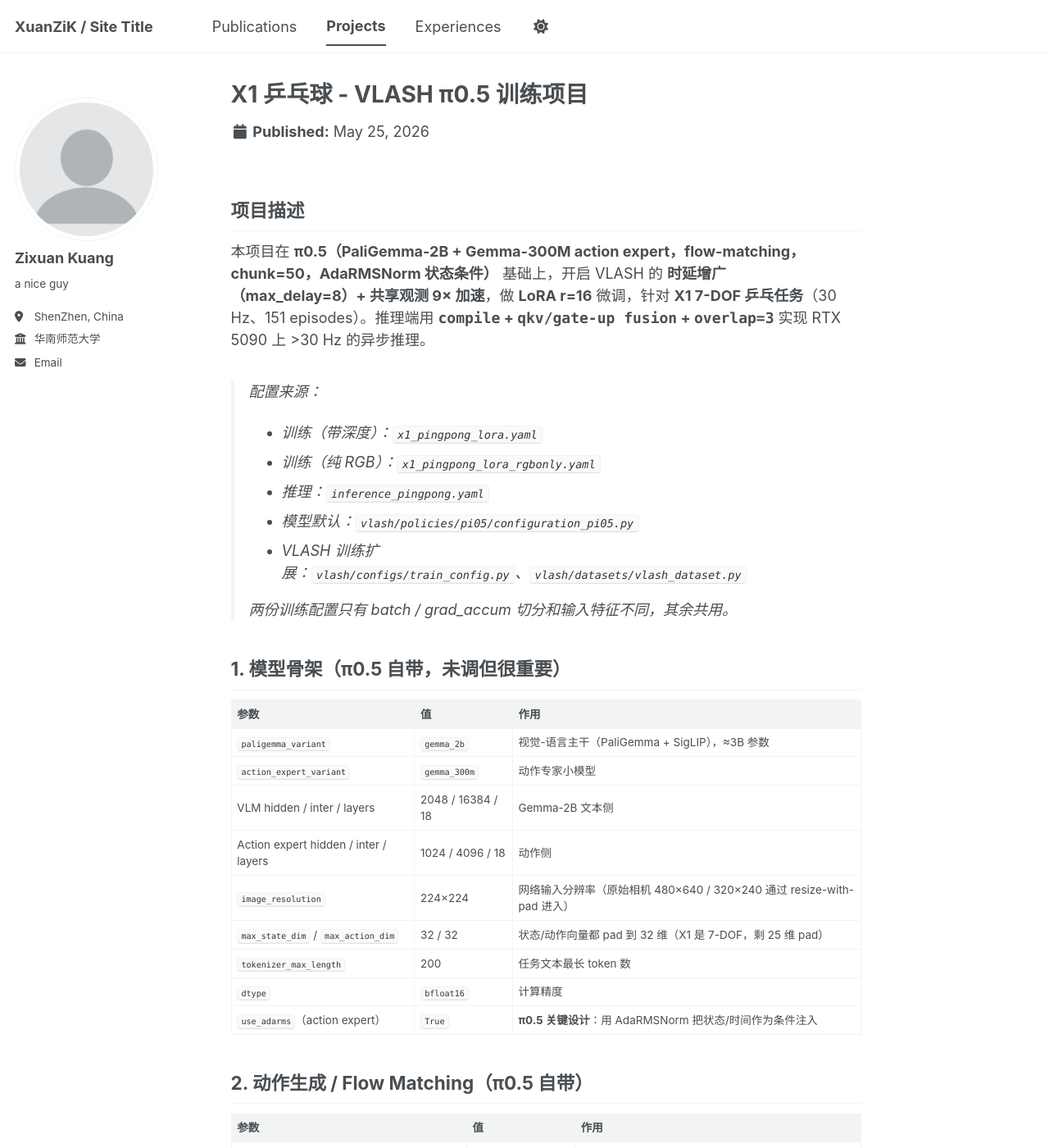
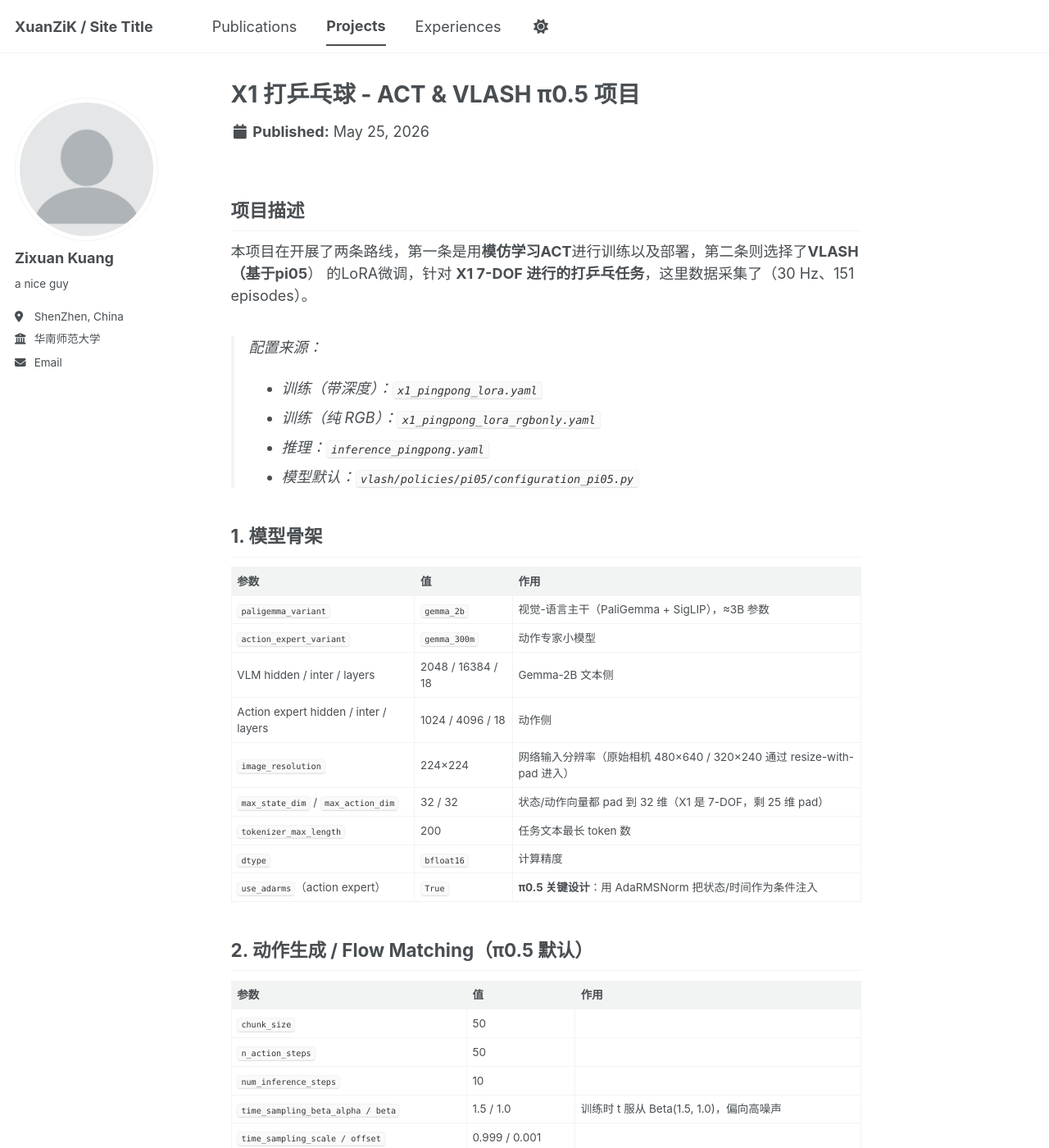
Before and after one commit to XuanZiK/XuanZiK.github.io, a Jekyll site: the page built from _projects/project-2.md, in a window 1280 px wide and 1400 px high. Shown: the whole window at 82% size. Built offline with Jekyll 4.4.1, drawn with Linux system fonts in a browser that asks for light colours; a script bundle is joined from its source files by our own code; library files that are not in the unit come from our copies; some of the changed text lies outside the part shown.

Commit message:
Update pingpong project page with ACT and VLASH dual-track description
Co-Authored-By: Claude Opus 4.7 <noreply@anthropic.com>

```diff
--- a/_projects/project-2.md
+++ b/_projects/project-2.md
@@ -1,23 +1,19 @@
 ---
-title: "X1 乒乓球 - VLASH π0.5 训练项目"
-excerpt: "基于 π0.5 (PaliGemma-2B + Gemma-300M) 的 VLA 模型乒乓球训练项目，结合 VLASH 时延增广与共享观测加速，LoRA 微调适配 X1 7-DOF 机械臂。<br/>"
+title: "X1 打乒乓球 - ACT & VLASH π0.5 项目"
 collection: projects
 ---
 
 ## 项目描述
 
-本项目在 **π0.5（PaliGemma-2B + Gemma-300M action expert，flow-matching，chunk=50，AdaRMSNorm 状态条件）** 基础上，开启 VLASH 的 **时延增广（max_delay=8）+ 共享观测 9× 加速**，做 **LoRA r=16** 微调，针对 **X1 7-DOF 乒乓任务**（30 Hz、151 episodes）。推理端用 **`compile` + `qkv/gate-up fusion` + `overlap=3`** 实现 RTX 5090 上 >30 Hz 的异步推理。
+本项目在开展了两条路线，第一条是用**模仿学习ACT**进行训练以及部署，第二条则选择了**VLASH（基于pi05**） 的LoRA微调，针对 **X1 7-DOF 进行的打乒乓任务**，这里数据采集了（30 Hz、151 episodes）。
 
 > 配置来源：
 > - 训练（带深度）：`x1_pingpong_lora.yaml`
 > - 训练（纯 RGB）：`x1_pingpong_lora_rgbonly.yaml`
 > - 推理：`inference_pingpong.yaml`
 > - 模型默认：`vlash/policies/pi05/configuration_pi05.py`
-> - VLASH 训练扩展：`vlash/configs/train_config.py`、`vlash/datasets/vlash_dataset.py`
->
-> 两份训练配置只有 batch / grad_accum 切分和输入特征不同，其余共用。
 
-## 1. 模型骨架（π0.5 自带，未调但很重要）
+## 1. 模型骨架
 
 | 参数 | 值 | 作用 |
 |---|---|---|
@@ -31,28 +27,27 @@ collection: projects
 | `dtype` | `bfloat16` | 计算精度 |
 | `use_adarms`（action expert） | `True` | **π0.5 关键设计**：用 AdaRMSNorm 把状态/时间作为条件注入 |
 
-## 2. 动作生成 / Flow Matching（π0.5 自带）
+## 2. 动作生成 / Flow Matching（π0.5 默认）
 
 | 参数 | 值 | 作用 |
 |---|---|---|
-| `chunk_size` | 50 | 一次预测 50 步动作 |
-| `n_action_steps` | 50 | 每次推理后执行多少步再重新 infer |
-| `num_inference_steps` | 10 | Flow matching 去噪步数 |
+| `chunk_size` | 50 |
+| `n_action_steps` | 50 |
+| `num_inference_steps` | 10 |
 | `time_sampling_beta_alpha / beta` | 1.5 / 1.0 | 训练时 t 服从 Beta(1.5, 1.0)，偏向高噪声 |
-| `time_sampling_scale / offset` | 0.999 / 0.001 | t ∈ [0.001, 1.0]，避免端点奇异 |
-| `min_period / max_period` | 4e-3 / 4.0 | 时间正弦嵌入周期范围 |
+| `time_sampling_scale / offset` | 0.999 / 0.001 |
+| `min_period / max_period` | 4e-3 / 4.0 |
 
-## 3. 任务输入定制（**调过**）
+## 3. 任务输入定制
 
 | 参数 | 值 | 含义 |
 |---|---|---|
 | `policy.type` | `pi05` | |
-| `pretrained_path` | `/mnt/data/pi05_base` | 走本地权重，不联网 |
+| `pretrained_path` | `/mnt/data/pi05_base` |
 | `state_cond` | `true` | **打开 π0.5 的状态条件 AdaRMSNorm**，作者说"显著提升稳定性"，对乒乓这种状态敏感任务尤其重要 |
 | `empty_cameras` | `2` | 补 2 个空相机占位（left_wrist + right_wrist），与 pi05_base 预训练数据布局对齐，避免分布漂移 |
 | `dataset.repo_id / root` | `local/x1_pingpong` / `/mnt/workspace/data/20260226` | LeRobot v3.0 本地数据：151 episodes、30 Hz、7-DOF |
 | `single_task` | 不传（任务文本写在 `tasks.parquet`） | |
-| **rgbonly 版独有** `input_features` | 仅 `head_rgb` + `state` | 显式声明，阻止 `dataset_to_policy_features` 自动把 `head_depth` 拉进 batch |
 | `normalization` | STATE / ACTION → `MEAN_STD`，VISUAL → `IDENTITY` | π0.5 默认（注释写 `MEAN_STD` 比 `QUANTILES` 更稳） |
 
 ## 4. 训练超参（**调过**）
@@ -74,7 +69,7 @@ collection: projects
 | `num_decay_steps` | 20000 | 与 steps 对齐 |
 | `save_freq` / `log_freq` | 2000 / 100 | 多存 checkpoint 方便挑 |
 
-## 5. VLASH 特有设计（**和 π0.5 原版不一样**，论文核心卖点）
+## 5. VLASH 特有设计（论文特殊设计）
 
 | 参数 | 值 | 含义 |
 |---|---|---|
@@ -83,7 +78,7 @@ collection: projects
 | 异步推理（推理 yaml） | `inference_overlap_steps: 3` | 推理重叠 3 步，覆盖 ≈38 ms 延迟 |
 | 动作量化（推理 yaml） | `action_quant_ratio: 1` | 这里没开（= 1 表示不量化） |
 
-## 6. LoRA 配置（**调过；与 vlash 官方 `async_lora.yaml` 一致，被验证过的稳定配方**）
+## 6. LoRA 配置（参照官方微调）
 
 | 参数 | 值 | 作用 |
 |---|---|---|
```
